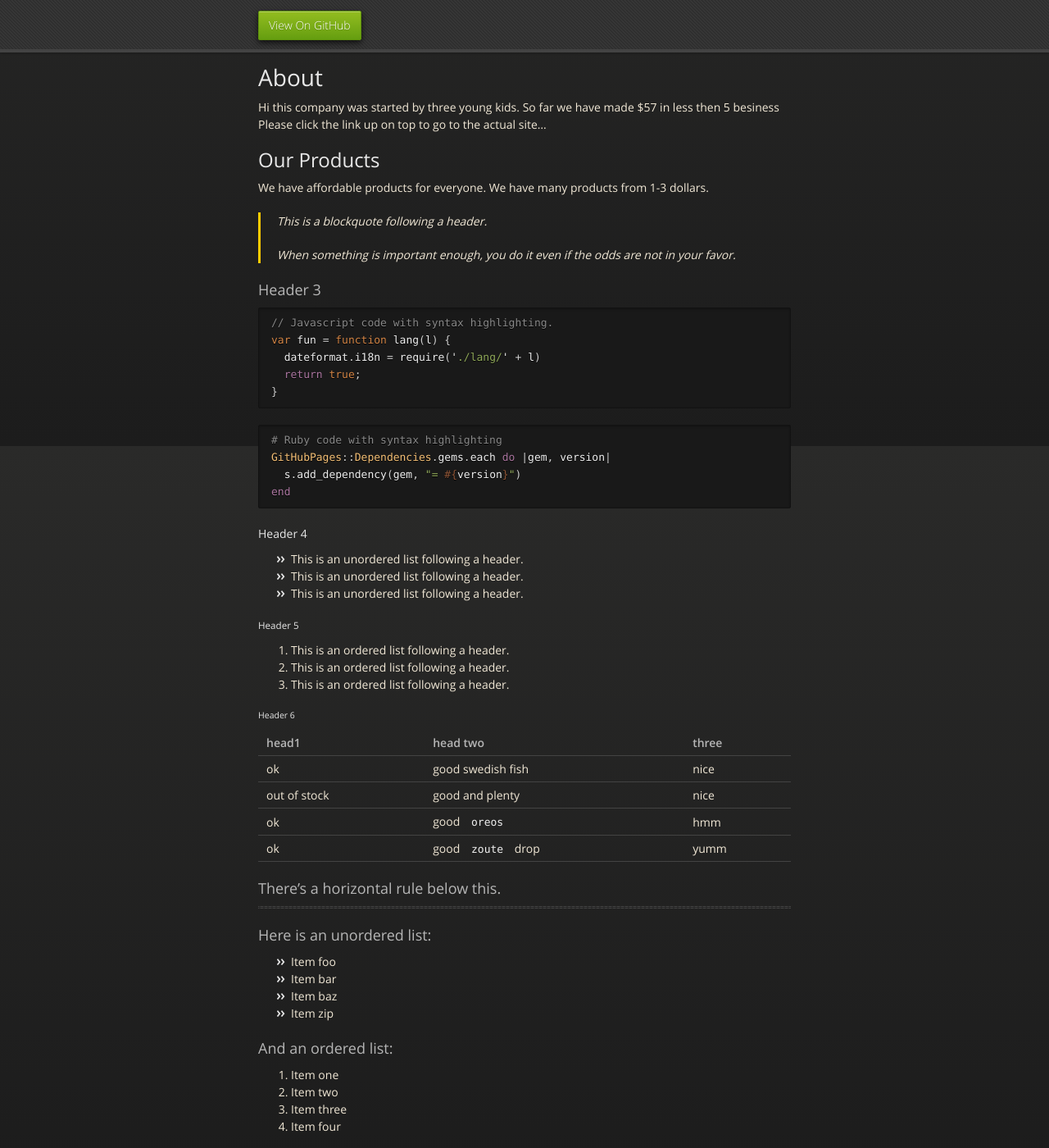
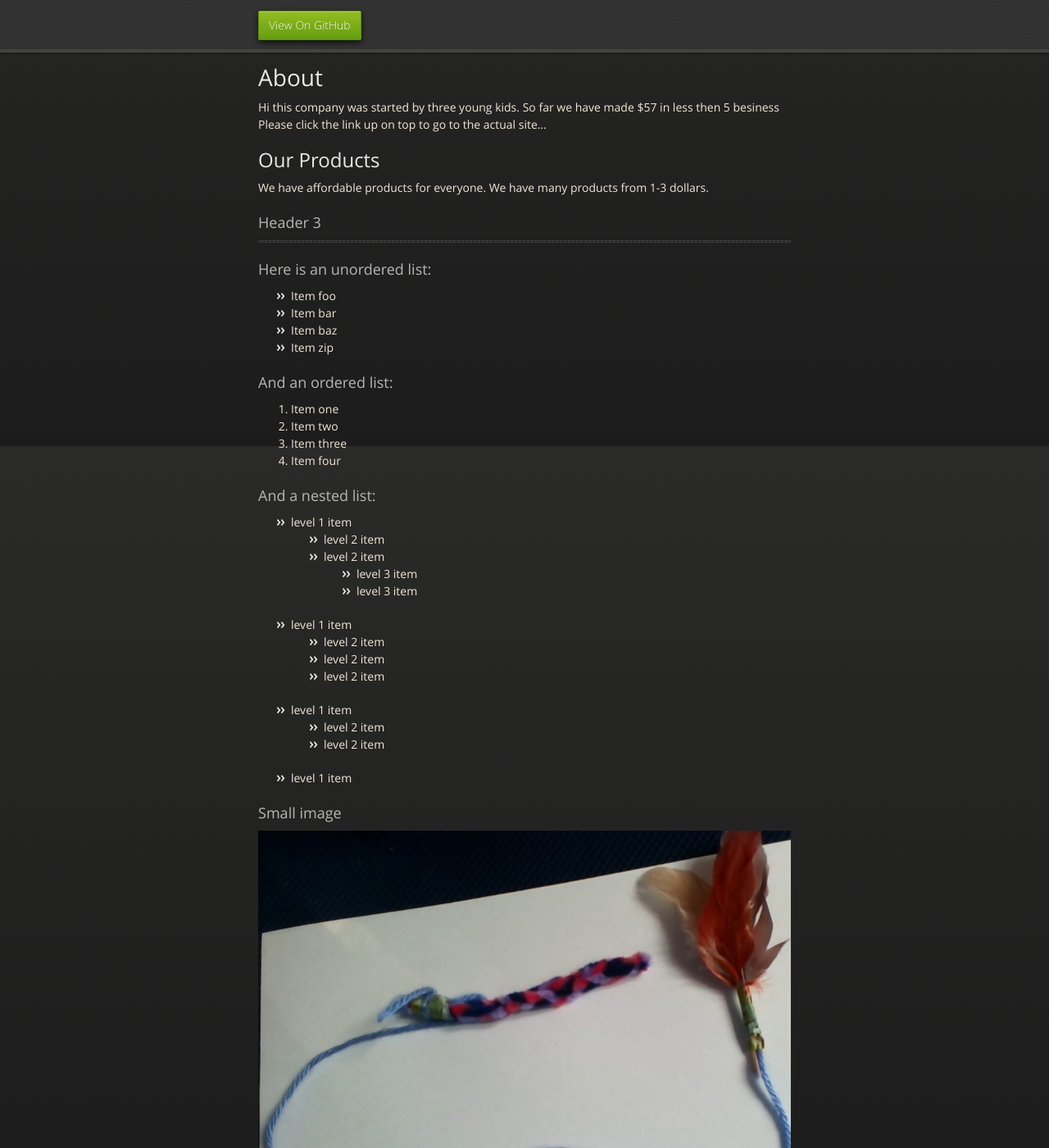
Before and after one commit to Tom875/Tom875.github.io, a Jekyll site: the page built from index.md, in a window 1280 px wide and 1400 px high, scrolled down 356 px. Shown: the whole window at 82% size. Built offline with Jekyll 4.4.1, drawn with Linux system fonts in a browser that asks for light colours.

Commit message:
I made a few images

````diff
--- a/index.md
+++ b/index.md
@@ -15,49 +15,9 @@
 ## Our Products
 We have affordable products for everyone. We have many products from 1-3 dollars.
 
-> This is a blockquote following a header.
->
-> When something is important enough, you do it even if the odds are not in your favor.
 
 ### Header 3
 
-```js
-// Javascript code with syntax highlighting.
-var fun = function lang(l) {
-  dateformat.i18n = require('./lang/' + l)
-  return true;
-}
-```
-
-```ruby
-# Ruby code with syntax highlighting
-GitHubPages::Dependencies.gems.each do |gem, version|
-  s.add_dependency(gem, "= #{version}")
-end
-```
-
-#### Header 4
-
-*   This is an unordered list following a header.
-*   This is an unordered list following a header.
-*   This is an unordered list following a header.
-
-##### Header 5
-
-1.  This is an ordered list following a header.
-2.  This is an ordered list following a header.
-3.  This is an ordered list following a header.
-
-###### Header 6
-
-| head1        | head two          | three |
-|:-------------|:------------------|:------|
-| ok           | good swedish fish | nice  |
-| out of stock | good and plenty   | nice  |
-| ok           | good `oreos`      | hmm   |
-| ok           | good `zoute` drop | yumm  |
-
-### There's a horizontal rule below this.
 
 * * *
 
@@ -93,7 +53,7 @@
 
 ### Small image
 
-![Octocat](https://github.githubassets.com/images/icons/emoji/octocat.png)
+![Octocat](./img/cat_thriller.jpg)
 
 ### Large image
 
````
Also changed, not shown: img/cat_thriller.jpg (added), img/the_yarnball.jpg (added).
